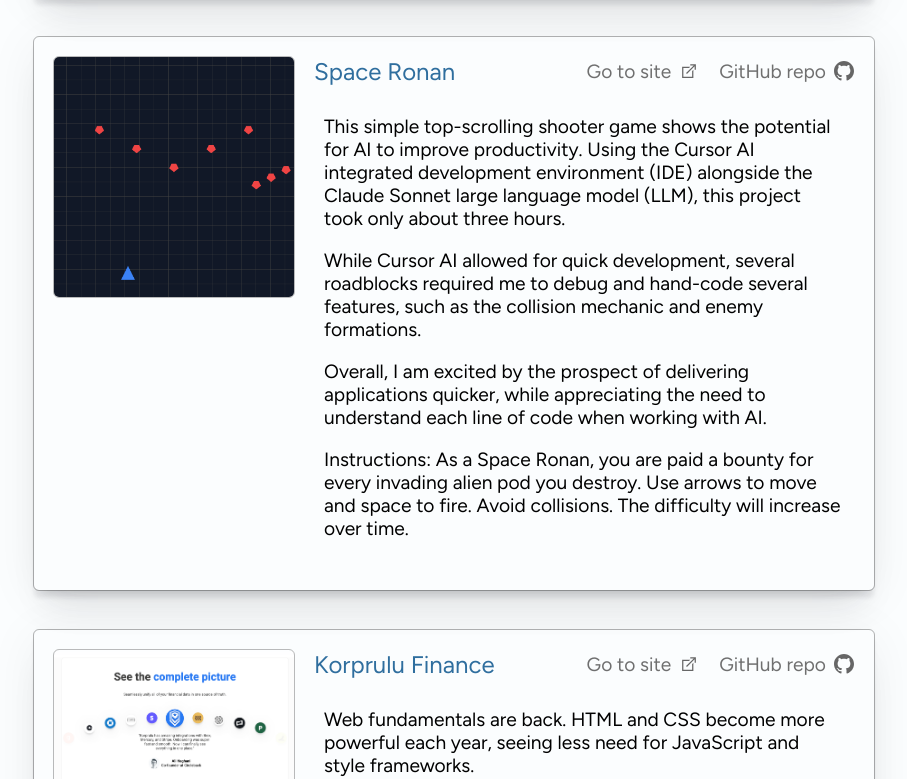
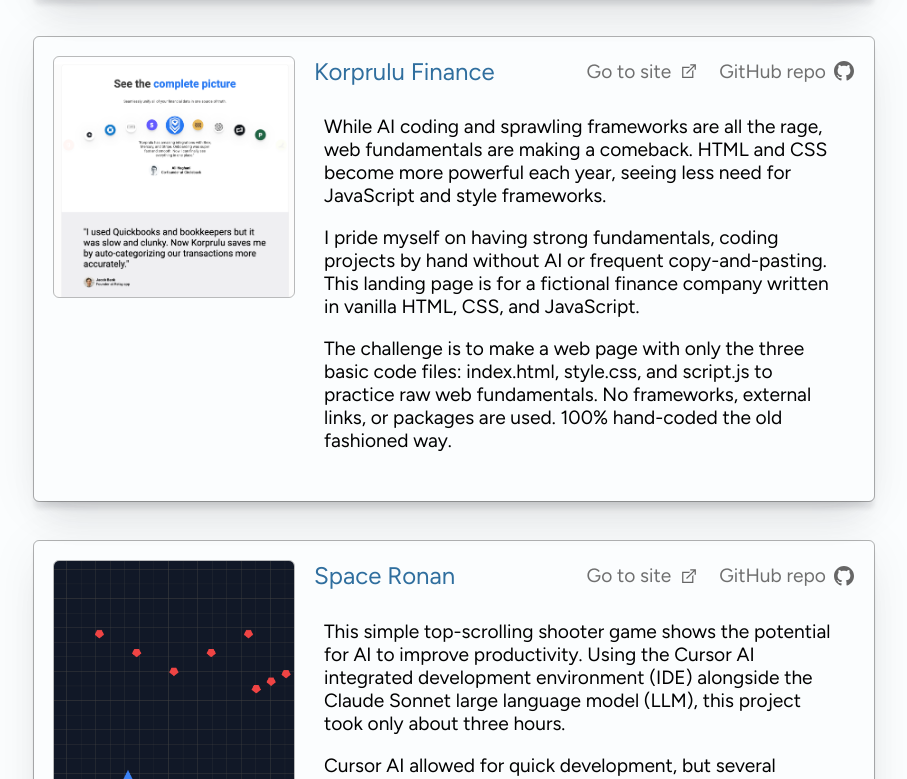
Before and after one commit to EricSorum/portfolio-site, a React (Vite) app: page / in a window 1280 px wide. Shown: the part 3121-3900 px from the top of the page, without its empty margins (206-1113 px from the left). Built offline with nearby package versions, Linux system fonts and the light colour scheme.

Commit message:
Update Space Ronan description.

```diff
--- a/src/data/projects.js
+++ b/src/data/projects.js
@@ -20,16 +20,16 @@
     description: 'A Chrome extension that helps you choose which show to stream.  It serves as an important reminder to users that rather than watch inferior shows, they could be watching "Andor," the Emmy Award-winning, dramatic spy-thriller from acclaimed writer Tony Gilroy.'
   },
   {
+    name: "Korprulu Finance",
+    github: "https://github.com/EricSorum/korprulu-finance",
+    link: "https://ericsorum.github.io/korprulu-finance/",
+    description: "While AI coding and sprawling frameworks are all the rage, web fundamentals are making a comeback.  HTML and CSS become more powerful each year, seeing less need for JavaScript and style frameworks.\nI pride myself on having strong fundamentals, coding projects by hand without AI or frequent copy-and-pasting.  This landing page is for a fictional finance company written in vanilla HTML, CSS, and JavaScript.\nThe challenge is to make a web page with only the three basic code files: index.html, style.css, and script.js to practice raw web fundamentals. No frameworks, external links, or packages are used. 100% hand-coded the old fashioned way."
+  },
+  {
     name: "Space Ronan",
     github: "https://github.com/EricSorum/space-ronan",
     link: "https://ericsorum.github.io/space-ronan",
-    description: "This simple top-scrolling shooter game shows the potential for AI to improve productivity. Using the Cursor AI integrated development environment (IDE) alongside the Claude Sonnet large language model (LLM), this project took only about three hours.\nWhile Cursor AI allowed for quick development, several roadblocks required me to debug and hand-code several features, such as the collision mechanic and enemy formations.\nOverall, I am excited by the prospect of delivering applications quicker, while appreciating the need to understand each line of code when working with AI.\nInstructions: As a Space Ronan, you are paid a bounty for every invading alien pod you destroy. Use arrows to move and space to fire. Avoid collisions. The difficulty will increase over time."
-  },
-  {
-    name: "Korprulu Finance",
-    github: "https://github.com/EricSorum/korprulu-finance",
-    link: "https://ericsorum.github.io/korprulu-finance/",
-    description: "Web fundamentals are back.  HTML and CSS become more powerful each year, seeing less need for JavaScript and style frameworks.\nThis landing page is for a fictional finance company written in vanilla HTML, CSS, and JavaScript.\nThe challenge is to make a web page with only the three basic code files: index.html, style.css, and script.js to practice raw web fundamentals. No frameworks, external links, or packages are used. 100% hand-coded. No copypasta or AI."
+    description: "This simple top-scrolling shooter game shows the potential for AI to improve productivity. Using the Cursor AI integrated development environment (IDE) alongside the Claude Sonnet large language model (LLM), this project took only about three hours.\nCursor AI allowed for quick development, but several roadblocks required me to debug and hand-code several features, such as the collision mechanic and enemy formations.\nWhile the rest of my projects are hand-coded to benefit from the learning process, I am excited by the prospect of delivering applications quicker through LLMs.\nInstructions: As a Space Ronan, you are paid a bounty for every invading alien pod you destroy. Use arrows to move and space to fire. Avoid collisions. The difficulty will increase over time."
   },
   {
     name: "Recipe Avalanche",
```
